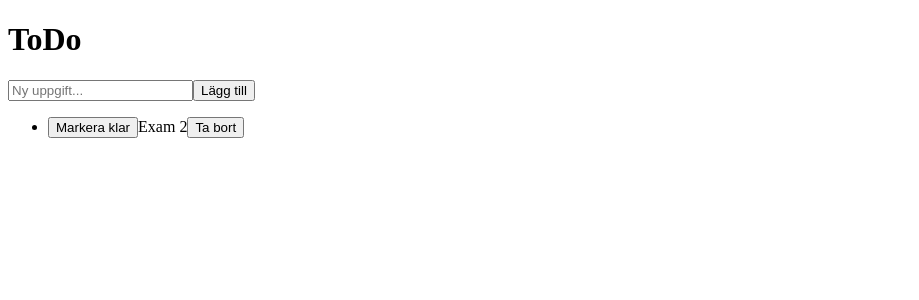
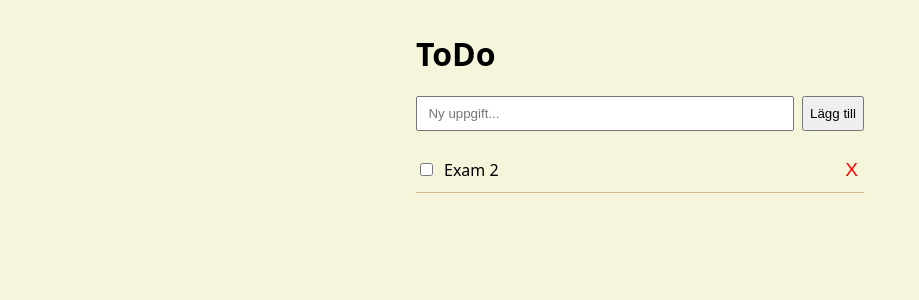
Before and after one commit to Isacsven/exam-2-todo-app, a React (Vite) app: page / in a window 1280 px wide. Shown: the top 300 px of the page, without its empty margins (0-919 px from the left). Built offline with nearby package versions, Linux system fonts and the light colour scheme.

Commit message:
Layout: App.css regler och koppla via import. Byt klarmarkering till checkbox

```diff
--- a/src/App.css
+++ b/src/App.css
@@ -0,0 +1,58 @@
+body {
+    font-family: system-ui, sans-serif;
+    background-color: beige;
+}
+
+.app {
+    max-width: 28rem;
+    margin: 2rem auto;
+}
+
+.input-row {
+    display: flex;
+    flex-wrap: wrap;
+    gap: 0.5rem;
+    margin-bottom: 1rem;
+}
+
+.input-row input {
+    flex: 1 1 10rem;
+    padding: 0.5rem 0.65rem;
+    min-width: 0;
+}
+
+.todo-list {
+    list-style: none;
+    padding: 0;
+    margin: 0;
+}
+
+.todo {
+    display: flex;
+    gap: 0.5rem;
+    align-items: center;
+    padding: 0.65rem 0;
+    border-bottom: thin solid burlywood;
+}
+
+.completed {
+    opacity: 0.6;
+    background-color: greenyellow;
+}
+
+.completed .todo-text {
+    text-decoration: line-through;
+}
+
+.todo-text {
+    flex: 1;
+    margin: 0;
+}
+
+.todo-remove {
+    border: none;
+    background-color: transparent;
+    color: red;
+    font-size: 1.2rem;
+    cursor: pointer;
+}
--- a/src/App.jsx
+++ b/src/App.jsx
@@ -1,4 +1,5 @@
 import { useState } from "react";
+import "./App.css";
 
 function App() {
   const [todos, setTodos] = useState([{ id: 1, text: "Exam 2", done: false }]);
@@ -26,23 +27,25 @@ function App() {
   }
 
   return (
-    <main>
+    <main className="app">
       <h1>ToDo</h1>
 
-      <form onSubmit={addTodo}>
-        <input value={draft} onChange={e => setDraft(e.target.value)} placeholder="Ny uppgift..." />
+      <form className="input-row" onSubmit={addTodo}>
+        <input
+          value={draft}
+          onChange={e => setDraft(e.target.value)}
+          placeholder="Ny uppgift..."
+        />
         <button type="submit">Lägg till</button>
       </form>
 
-      <ul>
+      <ul className="todo-list">
         {todos.map(t => (
-          <li key={t.id}>
-            <button type="button" onClick={() => toggleDone(t.id)}>
-              {t.done ? "Avmarkera" : "Markera klar"}
-            </button>
-            {t.text}
-            <button type="button" onClick={() => removeTodo(t.id)}>
-              Ta bort
+          <li className={t.done ? "todo completed" : "todo"} key={t.id}>
+            <input type="checkbox" checked={t.done} onChange={() => toggleDone(t.id)} />
+            <p className="todo-text">{t.text}</p>
+            <button className="todo-remove" type="button" onClick={() => removeTodo(t.id)}>
+              X
             </button>
           </li>
         ))}
```
